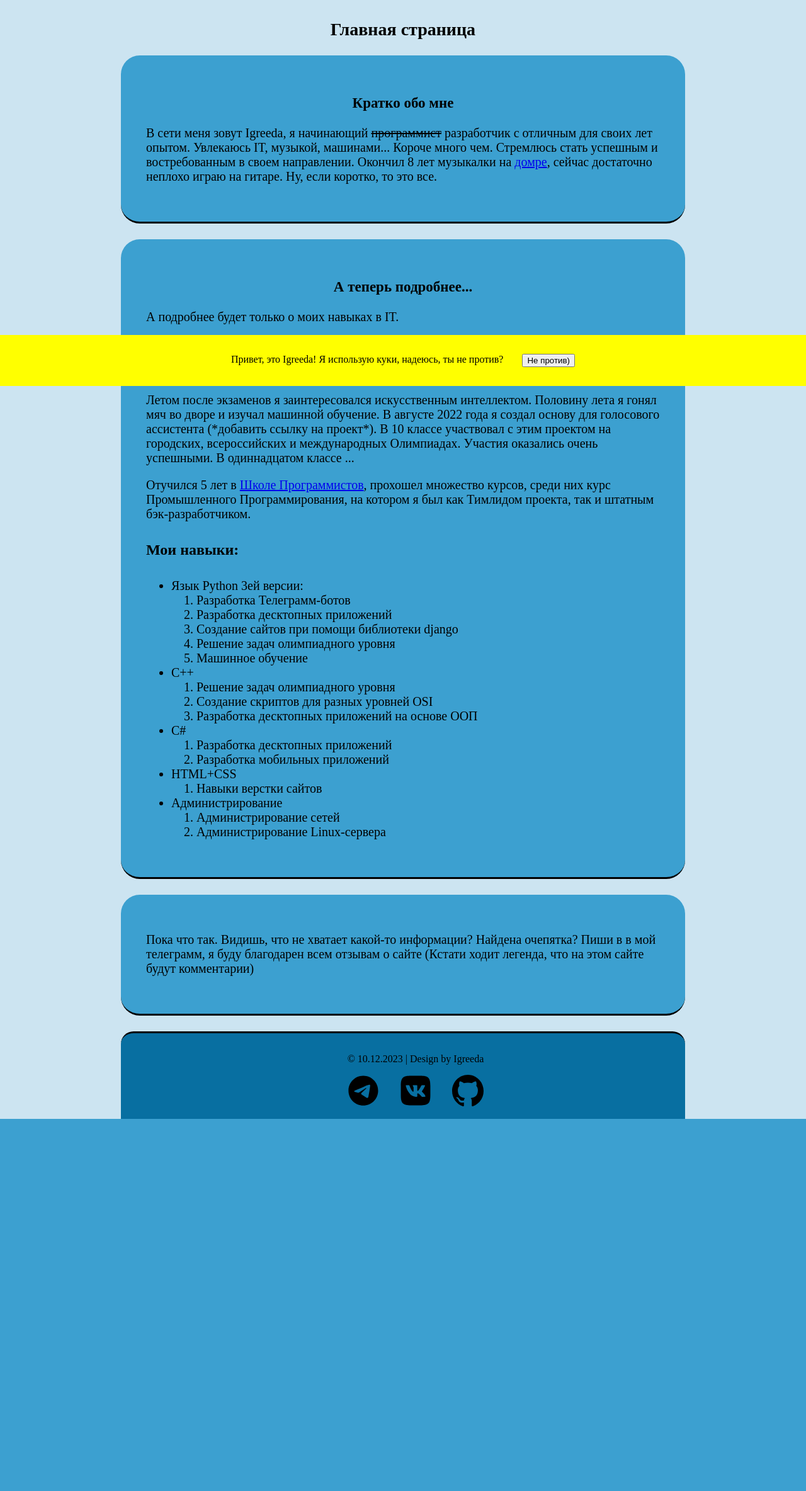
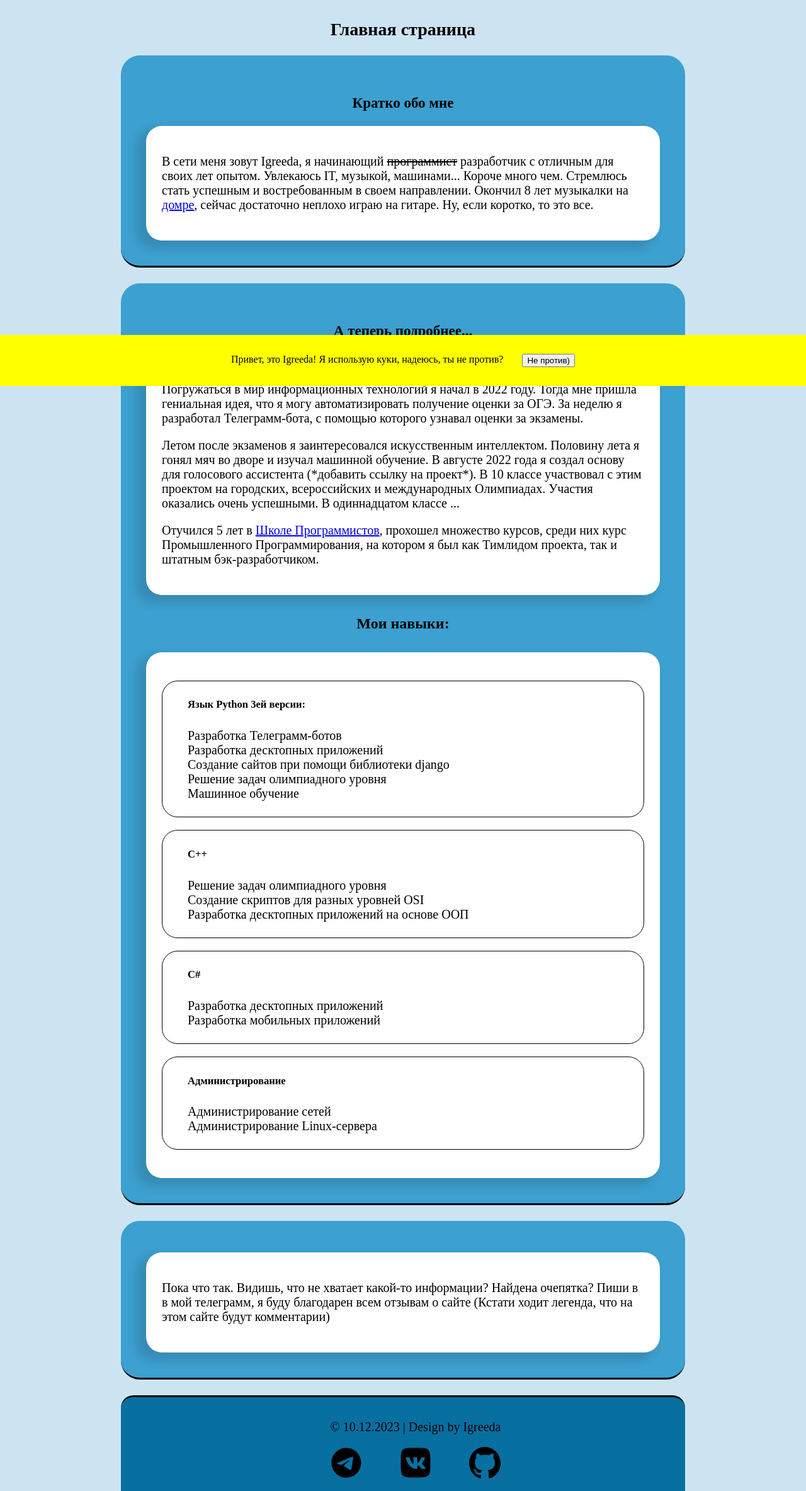
Before and after one commit to Igggor/My_site, a Django app: page / in a window 1280 px wide. Shown: the part 187-2555 px from the top of the page at 63% size. Before the commit the page ends 1964 px from the top, so only its background shows below. Run offline with Django 5.2, Linux system fonts and the light colour scheme.

Commit message:
styles modified

```diff
--- a/first/static/main.css
+++ b/first/static/main.css
@@ -8,14 +8,14 @@ body{
     font-size: 28px;
     margin-top: 60px;
 }
-main > article > p{
+p{
     font-size: 20px;
 }
-main > article > h3{
+h3{
     font-size: 23px;
     text-align: center;
 }
-main > article {
+.element {
     padding: 40px;
     border-radius: 30px;
     background-color: #3CA0D0;
@@ -24,8 +24,28 @@ main > article {
 }
 h4{
     font-size: 24px;
+    text-align: center;
 }
 
 main > article > ul{
     font-size: 20px;
 }
+
+.white-border-shadow {
+    background-color: white;
+    border-radius: 25px;
+    padding: 25px;
+    list-style-type: none;
+    font-size: 20px;
+    box-shadow: -12px 9px 14px 4px rgba(34, 60, 80, 0.2);
+    margin-top: 10px;
+}
+.skills {
+    list-style-type: none;
+    border: 1px black solid;
+    border-radius: 25px;
+    padding-bottom: 25px;
+}
+main {
+    min-height: 63vh;
+}
--- a/first/static/nav.css
+++ b/first/static/nav.css
@@ -19,7 +19,6 @@ header{
 }
 .banner{
     margin: 0px auto 0px auto;
-    /* width: 100%; */
     display: flex;
     align-items: center;
 }
--- a/first/templates/index.html
+++ b/first/templates/index.html
@@ -17,58 +17,58 @@
 
     <main>
             <h1 class="Top_H">Главная страница</h1>
-        <article>
+        <article class="element">
             <h3>Кратко обо мне</h3>
+            <div class="white-border-shadow">
             <p>В сети меня зовут Igreeda, я начинающий <del>программист</del> разработчик с отличным для своих лет опытом. Увлекаюсь IT, музыкой, машинами... Короче много чем. Стремлюсь стать успешным и востребованным в своем направлении. Окончил 8 лет музыкалки на
                 <a href="https://rediez.ru/im/plucked/domra/alt/pkmi/d3_alt_i_kategoriya/d3_alt_i_kategoriyab.jpg" data-lightbox="image-1" data-title="Домра">домре</a>, сейчас достаточно неплохо играю на гитаре. Ну, если коротко, то это все.</p>
+            </div>
         </article>
 
-        <article>
+        <article class="element">
             <h3>А теперь подробнее...</h3>
-            <p>А подробнее будет только о моих навыках в IT.</p>
-            <p>Погружаться в мир информационных технологий я начал в 2022 году. Тогда мне пришла гениальная идея, что я могу автоматизировать получение оценки за ОГЭ. За неделю я разработал Телеграмм-бота, с помощью которого узнавал оценки за экзамены.</p>
-            <p>Летом после экзаменов я заинтересовался искусственным интеллектом. Половину лета я гонял мяч во дворе и изучал машинной обучение. В августе 2022 года я создал основу для голосового ассистента (*добавить ссылку на проект*). В 10 классе участвовал с этим проектом на городских, всероссийских и международных Олимпиадах. Участия оказались очень успешными. В одиннадцатом классе ...</p>
-            <p>Отучился 5 лет в <a href="https://informatics.ru/" target="_blank">Школе Программистов</a>, прохошел множество курсов, среди них курс Промышленного Программирования, на котором я был как Тимлидом проекта, так и штатным бэк-разработчиком.</p>
+            <div class="white-border-shadow">
+                <p>Погружаться в мир информационных технологий я начал в 2022 году. Тогда мне пришла гениальная идея, что я могу автоматизировать получение оценки за ОГЭ. За неделю я разработал Телеграмм-бота, с помощью которого узнавал оценки за экзамены.</p>
+                <p>Летом после экзаменов я заинтересовался искусственным интеллектом. Половину лета я гонял мяч во дворе и изучал машинной обучение. В августе 2022 года я создал основу для голосового ассистента (*добавить ссылку на проект*). В 10 классе участвовал с этим проектом на городских, всероссийских и международных Олимпиадах. Участия оказались очень успешными. В одиннадцатом классе ...</p>
+                <p>Отучился 5 лет в <a href="https://informatics.ru/" target="_blank">Школе Программистов</a>, прохошел множество курсов, среди них курс Промышленного Программирования, на котором я был как Тимлидом проекта, так и штатным бэк-разработчиком.</p>
+            </div>
             <h4>Мои навыки:</h4>
-            <ul>
-                <li>Язык Python 3ей версии:
-                    <ol>
+
+            <div class="container">
+                <div class="white-border-shadow">
+
+                    <ol class="skills">
+                        <h5>Язык Python 3ей версии:</h5>
                         <li>Разработка Телеграмм-ботов</li>
                         <li>Разработка десктопных приложений</li>
                         <li>Создание сайтов при помощи библиотеки django</li>
                         <li>Решение задач олимпиадного уровня</li>
                         <li>Машинное обучение</li>
                     </ol>
-                </li>
-                <li>C++
-                    <ol>
+                    <ol class="skills">
+                        <h5>C++</h5>
                         <li>Решение задач олимпиадного уровня</li>
                         <li>Создание скриптов для разных уровней OSI</li>
                         <li>Разработка десктопных приложений на основе ООП</li>
                     </ol>
-                </li>
-                <li>C#
-                    <ol>
+                    <ol class="skills">
+                        <h5>C#</h5>
                         <li>Разработка десктопных приложений</li>
                         <li>Разработка мобильных приложений</li>
                     </ol>
-                </li>
-                <li>HTML+CSS
-                    <ol>
-                        <li>Навыки верстки сайтов</li>
-                    </ol>
-                </li>
-                <li>Администрирование
-                    <ol>
+                    <ol class="skills">
+                        <h5>Администрирование</h5>
                         <li>Администрирование сетей</li>
                         <li>Администрирование Linux-сервера</li>
                     </ol>
-                </li>
-            </ul>
+                </div>
+            </div>
         </article>
 
-        <article>
-            <p>Пока что так. Видишь, что не хватает какой-то информации? Найдена очепятка? Пиши в в мой телеграмм, я буду благодарен всем отзывам о сайте (Кстати ходит легенда, что на этом сайте будут комментарии)</p>
+        <article class="element">
+            <div class="white-border-shadow">
+                <p>Пока что так. Видишь, что не хватает какой-то информации? Найдена очепятка? Пиши в в мой телеграмм, я буду благодарен всем отзывам о сайте (Кстати ходит легенда, что на этом сайте будут комментарии)</p>
+            </div>
         </article>
 
     </main>
--- a/first/templates/projects.html
+++ b/first/templates/projects.html
@@ -6,7 +6,7 @@
     <title>Мои Проекты</title>
     <link rel="icon" href="{% static 'imgs/me.png' %}">
     <link rel="stylesheet" href="{% static 'footer.css' %}">
-    <link rel="stylesheet" href="{% static 'projects.css' %}">
+    <link rel="stylesheet" href="{% static 'main.css' %}">
     <link rel="stylesheet" href="{% static 'nav.css' %}">
     <link rel="stylesheet" href="{% static 'cookie.css' %}">
 
@@ -15,7 +15,7 @@
     {% include "predicts/navigation.html" %}
 
     <main>
-        <article>
+        <article class="element">
             <div class="topic">
                 <h3>Голосовой Ассистент</h3>
                 <img src="" alt="Иконка ГА">
```
